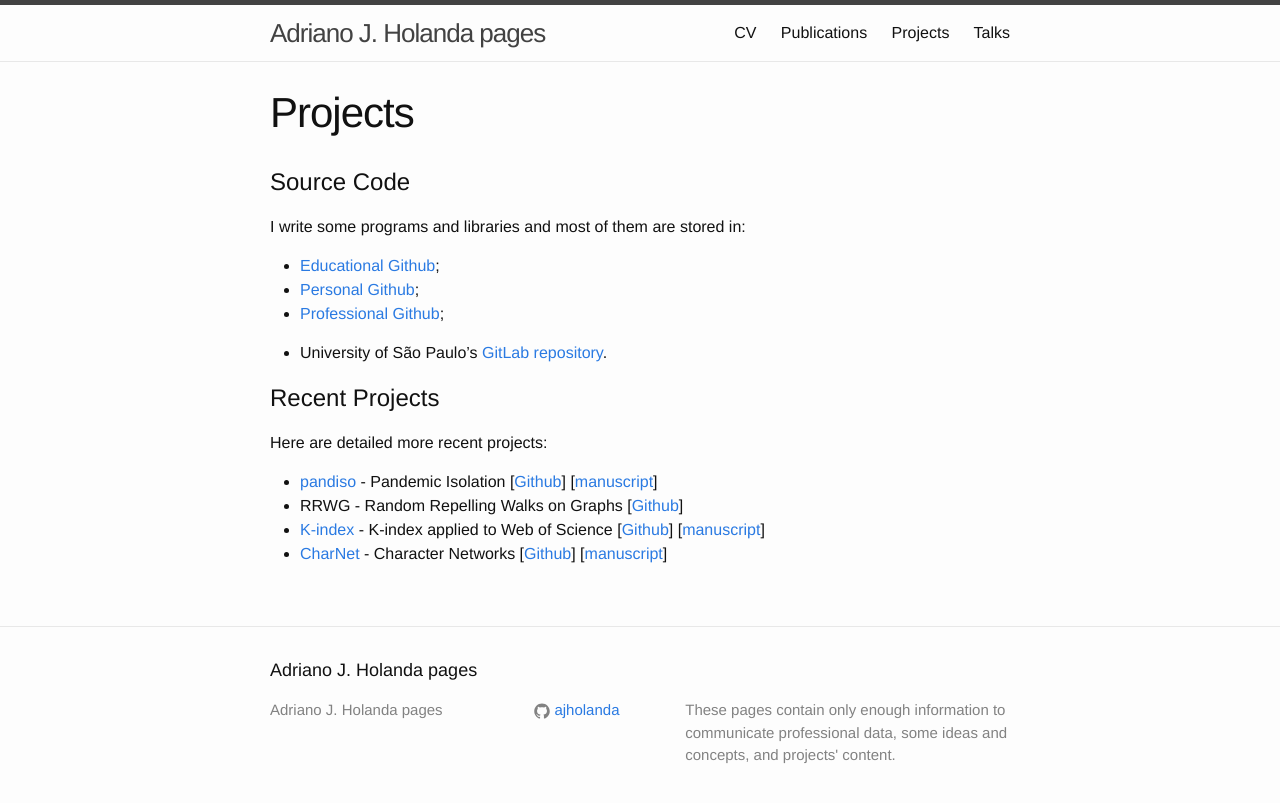
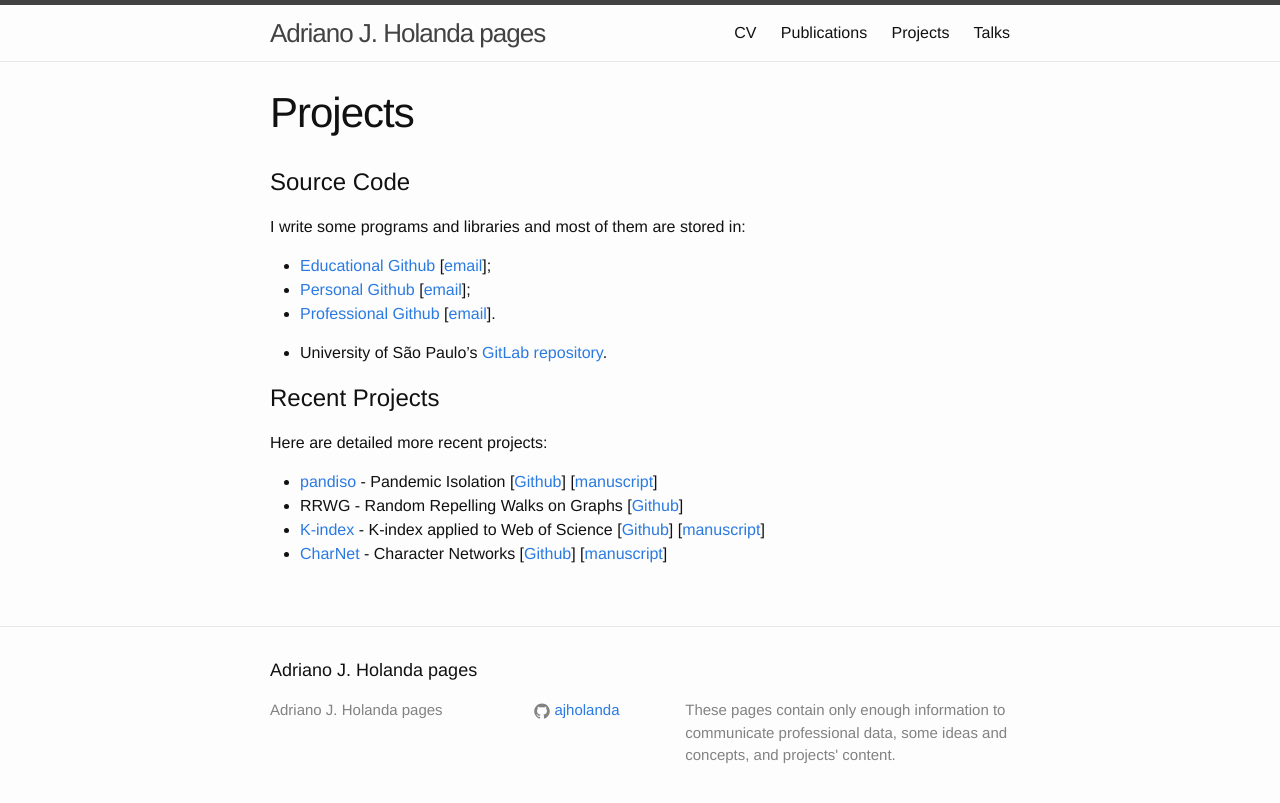
Before and after one commit to ajholanda/ajholanda.github.io, a Jekyll site: the page built from projects.md, in a window 1280 px wide. Shown: the top 803 px of the page. Built offline with Jekyll 4.4.1, drawn with Linux system fonts in a browser that asks for light colours.

Commit message:
insert hidden email addresses

```diff
--- a/projects.md
+++ b/projects.md
@@ -8,10 +8,9 @@
 
 I write some programs and libraries and most of them are stored in:
 
-- [Educational Github](https://github.com/prof-holanda?tab=repositories);
-- [Personal Github](https://github.com/ajholanda?tab=repositories);
-- [Professional Github](https://github.com/aholanda?tab=repositories);
-
+- [Educational Github](https://github.com/prof-holanda?tab=repositories) [<a href="mailto:adriano.holanda@faframx.com.br" onmouseover="this.href=this.href.replace(/x/g,'');">email</a>];
+- [Personal Github](https://github.com/ajholanda?tab=repositories) [<a href="mailto:adrianojholanda@gmailx.com" onmouseover="this.href=this.href.replace(/x/g,'');">email</a>];
+- [Professional Github](https://github.com/aholanda?tab=repositories) [<a href="mailto:aholanda@uspx.com" onmouseover="this.href=this.href.replace(/x/g,'');">email</a>].
 
 - University of São Paulo's [GitLab repository](https://gitlab.uspdigital.usp.br/aholanda).
 
```
